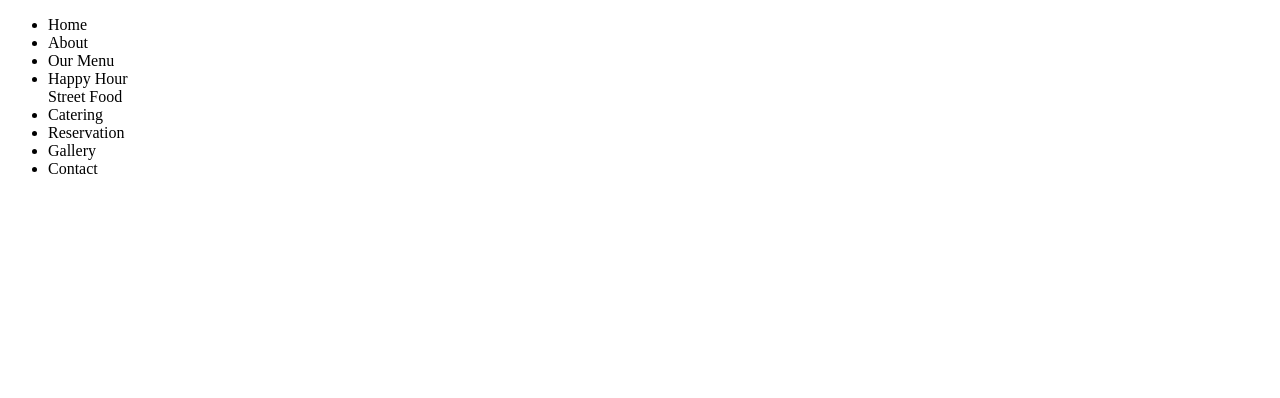
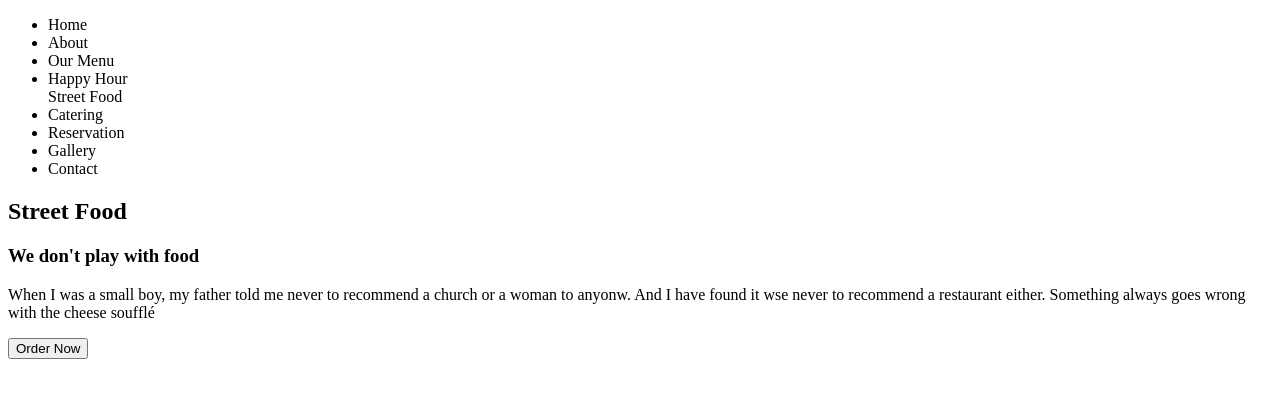
Before and after one commit to Edensel/street-food, a plain HTML site: page index.html in a window 1280 px wide. Drawn offline with Linux system fonts and the light colour scheme.

Commit message:
Add the Main Section

```diff
--- a/index.html
+++ b/index.html
@@ -24,5 +24,21 @@
         </ul>
     </nav>
     <!-- Navbar ends here-->
+
+    <!-- Main Starts here-->
+    <main>
+        <div class="banner">
+            <div class="banner-left">
+                <h2 class="title">Street Food</h2>
+                <h3 class="sub-title">We don't play with food</h3>
+                <p class="paragraph">
+                    When I was a small boy, my father told me never to recommend a church or a woman to anyonw. And I have found it wse never to recommend a restaurant either. Something always goes wrong with the cheese soufflé
+                </p>
+                <button>
+                    Order Now
+                </button>
+            </div>
+        </div>
+    </main>
 </body>
 </html>
```
